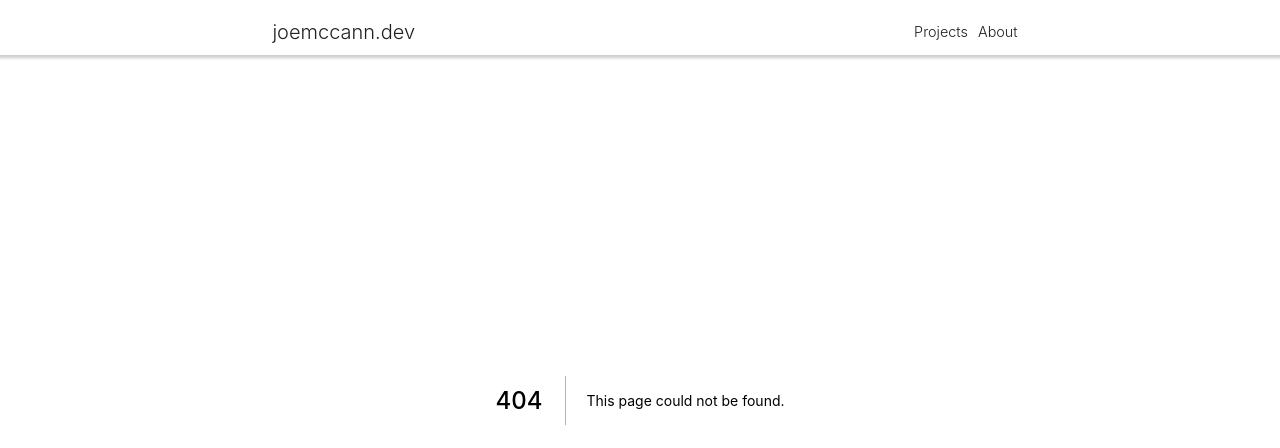
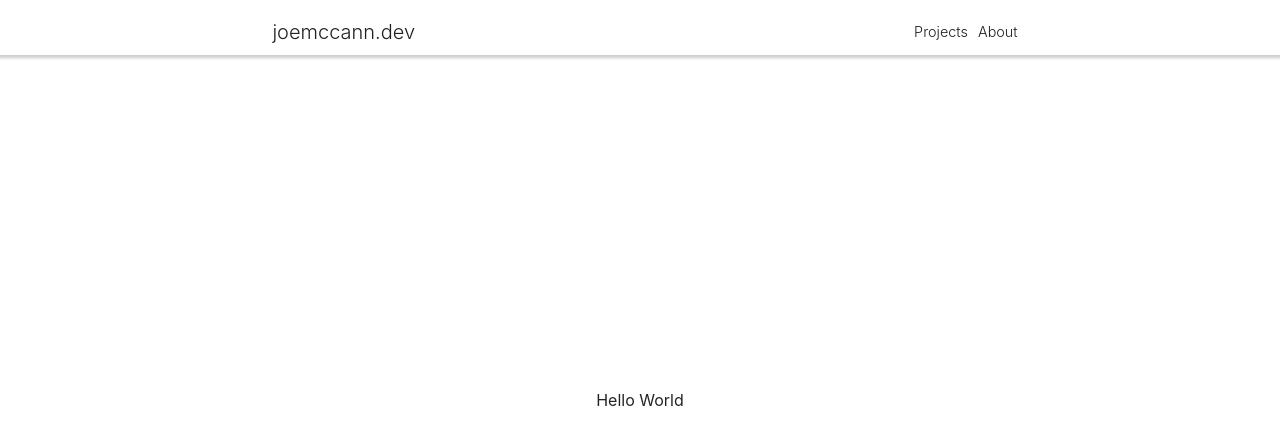
Before and after one commit to the-rabblerouser/portfolio, a Next.js app: page /projects in a window 1280 px wide. Before the commit this address had no page. Shown: the top 448 px of the page. Built offline with nearby package versions, Linux system fonts and the light colour scheme.

Commit message:
react-spring added. Projects page and styles sheet intial setup

```diff
--- a/package.json
+++ b/package.json
@@ -13,6 +13,7 @@
 		"next": "10.1.3",
 		"react": "17.0.2",
 		"react-dom": "17.0.2",
-		"react-rotating-text": "^1.4.1"
+		"react-rotating-text": "^1.4.1",
+		"react-spring": "^9.1.0"
 	}
 }
--- /dev/null
+++ b/pages/projects.js
@@ -0,0 +1,13 @@
+import React from 'react';
+
+import styles from '../styles/Projects.module.css';
+
+const projects = () => {
+	return (
+		<>
+			<div className={styles.container}>Hello World</div>
+		</>
+	);
+};
+
+export default projects;
--- /dev/null
+++ b/styles/Projects.module.css
@@ -0,0 +1,8 @@
+.container {
+	min-height: 100vh;
+	padding: 0 0.5rem;
+	display: flex;
+	flex-direction: column;
+	justify-content: center;
+	align-items: center;
+}
```
Also changed, not shown: 1 other file (tests, documents, lock files or other folders).
